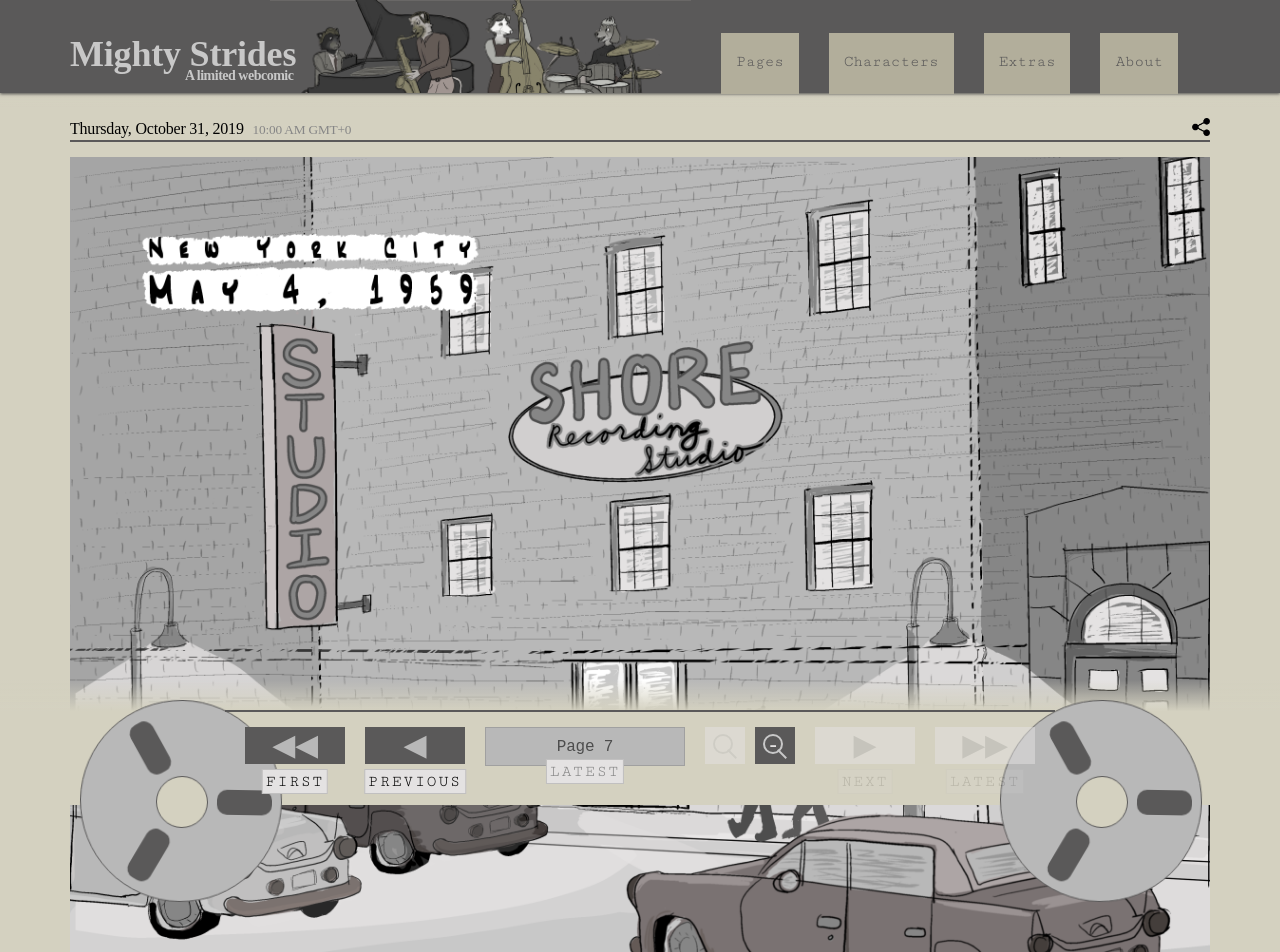
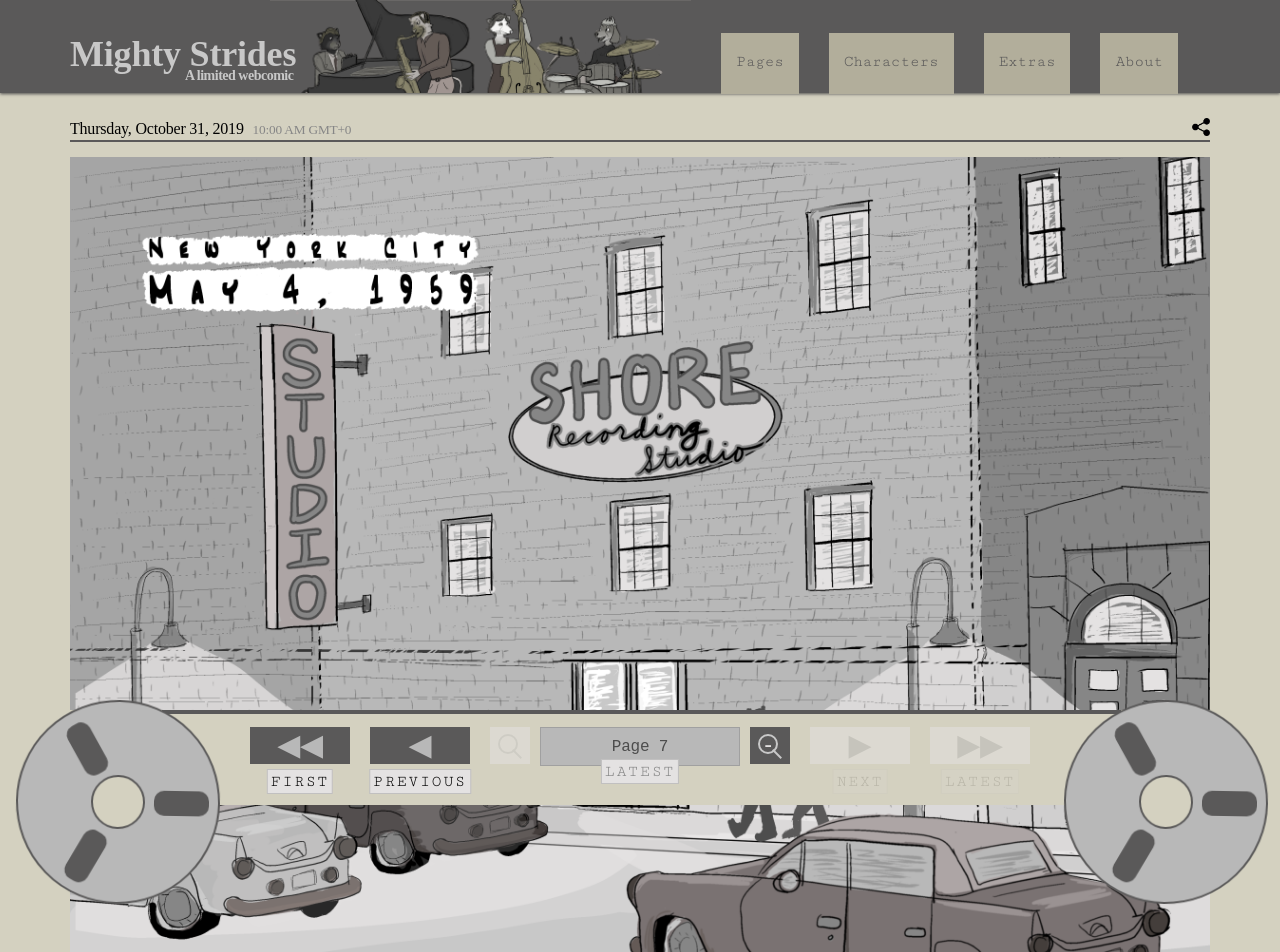
Before and after one commit to eblackco/mighty-strides-comic, an Angular app: page /page/7 in a window 1280 px wide. Shown: the top 952 px of the page. Built offline with nearby package versions, Linux system fonts and the light colour scheme; a web font is replaced by a local one.

Commit message:
refined transition animations & navigation item placement

```diff
--- a/src/app/app.component.html
+++ b/src/app/app.component.html
@@ -25,4 +25,4 @@
     &copy; 2019-2020 R.C. Black. All rights reserved.
   </div>
 </footer>
-<div class="topGrad"></div>
+<!-- <div class="topGrad"></div> -->
--- a/src/app/views/page/page.component.html
+++ b/src/app/views/page/page.component.html
@@ -1,4 +1,4 @@
-<div class="pageContainer" [ngClass]="{'changingPage': changingPage}">
+<div class="pageContainer" [ngClass]="{'changingPage': changingPage, 'fastForward': playTapeDirection === 'forward', 'rewind': playTapeDirection === 'backward'}">
     <!-- <p [innerHTML]="page.description"></p> -->
     <p class="date">{{pageDate | date:'fullDate'}} <small>{{pageDate | date:'h:mm a z'}}</small></p>
     <p class="titleNav">
@@ -18,50 +18,53 @@
 </div>
 
 <div class="tape">
-    <div class="tapeReel tapeReel-1" [ngClass]="{ 'play': playTape }">
+    <div class="tapeRibbon"></div>
+    <div class="tapeReel tapeReel-1" [ngClass]="{ 'play': playTape, 'fastForward': playTapeDirection === 'forward', 'rewind': playTapeDirection === 'backward', 'short': playTapeDuration === 'short', 'long': playTapeDuration === 'long' }">
         <div class="tapeGroove groove1"></div>
         <div class="tapeGroove groove2"></div>
         <div class="tapeGroove groove3"></div>
         <div class="tapeInner"></div>
         <div class="tapeLabel"></div>
     </div>
-    <div class="tapeReel tapeReel-2" [ngClass]="{ 'play': playTape }">
+    <div class="tapeReel tapeReel-2" [ngClass]="{ 'play': playTape, 'fastForward': playTapeDirection === 'forward', 'rewind': playTapeDirection === 'backward', 'short': playTapeDuration === 'short', 'long': playTapeDuration === 'long' }">
         <div class="tapeGroove groove1"></div>
         <div class="tapeGroove groove2"></div>
         <div class="tapeGroove groove3"></div>
         <div class="tapeInner"></div>
         <div class="tapeLabel"></div>
     </div>
-    <div class="tapeRibbon"></div>
 </div>
 
 <ul id="pageNav">
     <li [ngClass]="{'active': this.page.id !== this.page.nodes.first}">
         <!-- <div class="label">&#9646;&#9664;</div> -->
-        <a (click)="loadPage(this.page.nodes.first)">
+        <a (click)="setTapePlayLong() && rewindTape() && loadPage(this.page.nodes.first)">
             <div class="button">&#9664;&#9664;</div>
             <div class="label">FIRST</div>
         </a>
     </li>
     <li [ngClass]="{'active': this.page.nodes.previous}">
-        <a (click)="loadPage(this.page.nodes.previous)">
+        <a (click)="setTapePlayShort() && rewindTape() && loadPage(this.page.nodes.previous)">
             <div class="button">&#9664;</div>
             <div class="label">PREVIOUS</div>
         </a>
     </li>
+
+    <li class="zoom zoomIn" [ngClass]="{'active': this.zoom < this.zoomMax}">
+            <a (click)="zoomIn()">
+                <div>
+                    <div>+</div>
+                </div>
+            </a>
+        </li>
+
     <li class="active page-title">
         <a [routerLink]="['/pages']">
             <div class="button"><span>{{page.title}}</span></div>
             <div class="latest-indicator" *ngIf="this.page.id === this.page.nodes.latest">LATEST</div>
         </a>
     </li>
-    <li class="zoom zoomIn" [ngClass]="{'active': this.zoom < this.zoomMax}">
-        <a (click)="zoomIn()">
-            <div>
-                <div>+</div>
-            </div>
-        </a>
-    </li>
+
     <li class="zoom zoomOut" [ngClass]="{'active': this.zoom > this.zoomMin}">
         <a (click)="zoomOut()">
             <div>
@@ -70,13 +73,13 @@
         </a>
     </li>
     <li [ngClass]="{'active': this.page.nodes.next}">
-        <a (click)="loadPage(this.page.nodes.next)">
+        <a (click)="setTapePlayShort() && fastForwardTape() && loadPage(this.page.nodes.next)">
             <div class="button">&#9654;</div>
             <div class="label">NEXT</div>
         </a>
     </li>
     <li [ngClass]="{'active': this.page.id !== this.page.nodes.latest}">
-        <a (click)="loadPage(this.page.nodes.latest)">
+        <a (click)="setTapePlayLong() && fastForwardTape() && loadPage(this.page.nodes.latest)">
             <div class="button">&#9654;&#9654;</div>
             <div class="label">LATEST</div>
         </a>
--- a/src/app/views/page/page.component.scss
+++ b/src/app/views/page/page.component.scss
@@ -2,7 +2,13 @@
 
 :host {
   .changingPage {
-    animation: fadeIn 0.5s ease-in-out forwards;
+      &.fastForward {
+        animation: changePageForward 0.5s linear forwards;
+      }
+
+    &.rewind {
+        animation: changePageBackward 0.5s linear forwards;
+    }
   }
 
   .pageContainer {
@@ -106,6 +112,10 @@
     }
   }
 
+  #pageNav, .tape {
+    animation: slideUp 0.75s ease;
+  }
+
   #pageNav {
     position: fixed;
     bottom: 20px;
@@ -115,7 +125,6 @@
     display: flex;
     justify-content: center;
     padding-left: 0;
-    animation: slideUp 0.5s ease;
 
     li {
       text-align: center;
@@ -139,6 +148,10 @@
 
         &.zoomIn {
           margin-right: 0;
+        }
+
+        &.zoomOut {
+          margin-left: 0;
         }
 
         div {
@@ -248,11 +261,11 @@
     &::before {
       content: '';
       position: absolute;
-      top: -40px;
+      top: -10px;
       left: 0;
       width: 100%;
-      height: 125px;
-      background: linear-gradient(to bottom, transparent 0%, $yellow5 25%, $yellow5 100%);
+      height: 95px;
+      background: $yellow5;
     }
 
     .tapeReel {
@@ -262,21 +275,52 @@
       height: 200px;
       background-color: $gray4;
       border-radius: 50%;
-      border: 1px solid $gray2;
+      border: 2px solid $gray2;
       transform: rotate(1deg);
 
       &.tapeReel-1 {
-        left: calc(50% - 560px);
+        left: calc(50% - 624px);
         top: -20px;
       }
 
       &.tapeReel-2 {
-        left: calc(50% + 360px);
+        left: calc(50% + 424px);
         top: -20px;
       }
 
       &.play {
-        animation: rotate360 1s linear;
+
+
+          &.fastForward {
+
+            &.short {
+                animation-name: rotate360;
+                animation-duration: 0.75s;
+                animation-timing-function: linear;
+              }
+
+              &.long {
+                animation-name: rotate720;
+                animation-duration: 1.5s;
+                animation-timing-function: ease-in;
+              }
+          }
+
+          &.rewind {
+            &.short {
+                animation-name: rotateNegative360;
+                animation-duration: 0.75s;
+                animation-timing-function: linear;
+              }
+
+              &.long {
+                animation-name: rotateNegative720;
+                animation-duration: 1.5s;
+                animation-timing-function: ease-in;
+              }
+          }
+
+
       }
 
       .tapeGroove {
@@ -309,12 +353,12 @@
 
       .tapeInner {
         position: absolute;
-        top: 75px;
-        left: 75px;
+        top: calc(50% - 27px);
+        left: calc(50% - 27px);
         width: 50px;
         height: 50px;
         border-radius: 50%;
-        border: 1px solid $gray2;
+        border: 2px solid $gray2;
         background-color: $yellow5;
       }
     }
@@ -322,15 +366,16 @@
     .tapeRibbon {
       position: absolute;
       top: -10px;
-      left: calc(50% - 415px);
-      width: 830px;
+      left: calc(50% - 478px);
+      width: 959px;
       height: 0;
-      border-bottom: 2px solid $gray2;
+      border-bottom: 4px solid $gray2;
     }
   }
 
   p.footer {
-    margin-bottom: 100px;
-    margin-left: 5px;
+    margin: 15px 15px 100px;
+    text-align: center;
+
   }
 }
--- a/src/app/views/page/page.component.ts
+++ b/src/app/views/page/page.component.ts
@@ -23,6 +23,8 @@ export class PageComponent implements OnInit {
   init: boolean = true;
   changingPage: boolean = false;
   playTape: boolean = false;
+  playTapeDirection: string = 'forward';
+  playTapeDuration: string = 'slow';
 
   shareOpen: boolean = false;
   linkCopied: boolean = false;
@@ -57,11 +59,11 @@ export class PageComponent implements OnInit {
             this.changingPage = true;
             setTimeout(() => {
               this.changingPage = false;
-            }, 500);
+            }, 550);
             this.playTape = true;
             setTimeout(() => {
               this.playTape = false;
-            }, 1100);
+            }, this.playTapeDuration === 'short' ? 800 : 1600);
           }
 
         }
@@ -82,6 +84,26 @@ export class PageComponent implements OnInit {
   loadPage(pageId: string) {
     // if (environment.production === false) { console.log('should load page', pageId); }
     this.router.navigate(['/page', pageId]);
+  }
+
+  fastForwardTape() {
+    this.playTapeDirection = 'forward';
+    return true;
+  }
+
+  rewindTape() {
+    this.playTapeDirection = 'backward';
+    return true;
+  }
+
+  setTapePlayShort() {
+    this.playTapeDuration = 'short';
+    return true;
+  }
+
+  setTapePlayLong() {
+    this.playTapeDuration = 'long';
+    return true;
   }
 
   zoomIn() {
--- a/src/imports.scss
+++ b/src/imports.scss
@@ -96,6 +96,61 @@ $containerWidth: 1140px;
     }
 }
 
+@keyframes rotate720 {
+    0% {
+        transform: rotate(0deg);
+    }
+    100% {
+        transform: rotate(720deg);
+    }
+}
+
+@keyframes rotateNegative360 {
+    0% {
+        transform: rotate(0deg);
+    }
+    100% {
+        transform: rotate(-360deg);
+    }
+}
+
+@keyframes rotateNegative720 {
+    0% {
+        transform: rotate(0deg);
+    }
+    100% {
+        transform: rotate(-720deg);
+    }
+}
+
+@keyframes changePageForward {
+    0% {
+        opacity: 0;
+        transform: translateX(-100%);
+    }
+    50% {
+        opacity: 1;
+    }
+    100% {
+        opacity: 1;
+        transform: translateX(0);
+    }
+}
+
+@keyframes changePageBackward {
+    0% {
+        opacity: 0;
+        transform: translateX(100%);
+    }
+    50% {
+        opacity: 1;
+    }
+    100% {
+        opacity: 1;
+        transform: translateX(0);
+    }
+}
+
 .pageTitle {
     font-size: 28px;
     width: 100%;
```
